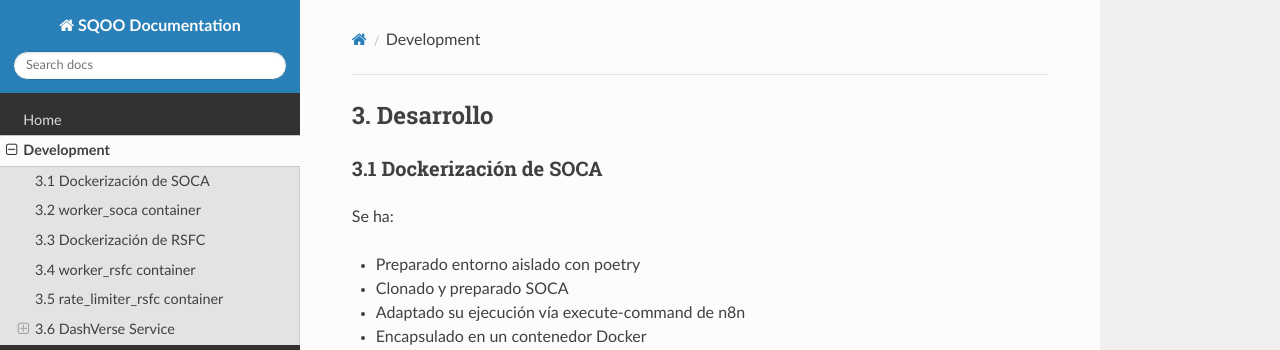
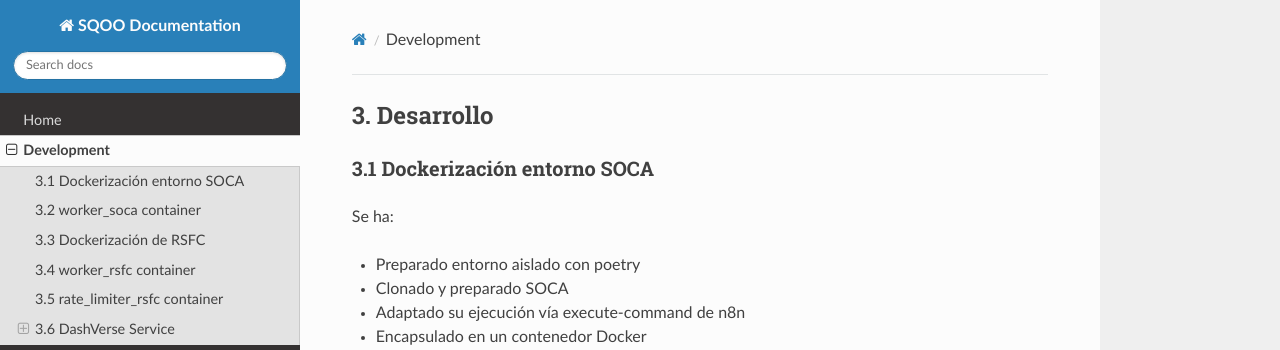
Before and after one commit to SergioZSZ/Software-Quality-Observatory-Orchestrator-TFG, an MkDocs documentation site: the page built from docs/desarrollo.md, in a window 1280 px wide and 900 px high. Shown: the top 350 px of the window. Built offline with MkDocs 1.6.1, drawn with Linux system fonts in a browser that asks for light colours; nearby versions of some CDN libraries.

Commit message:
Update desarrollo.md

```diff
--- a/docs/desarrollo.md
+++ b/docs/desarrollo.md
@@ -1,5 +1,5 @@
 ## 3. Desarrollo
-### 3.1 Dockerización de SOCA
+### 3.1 Dockerización entorno SOCA
 
 Se ha:
 
```
